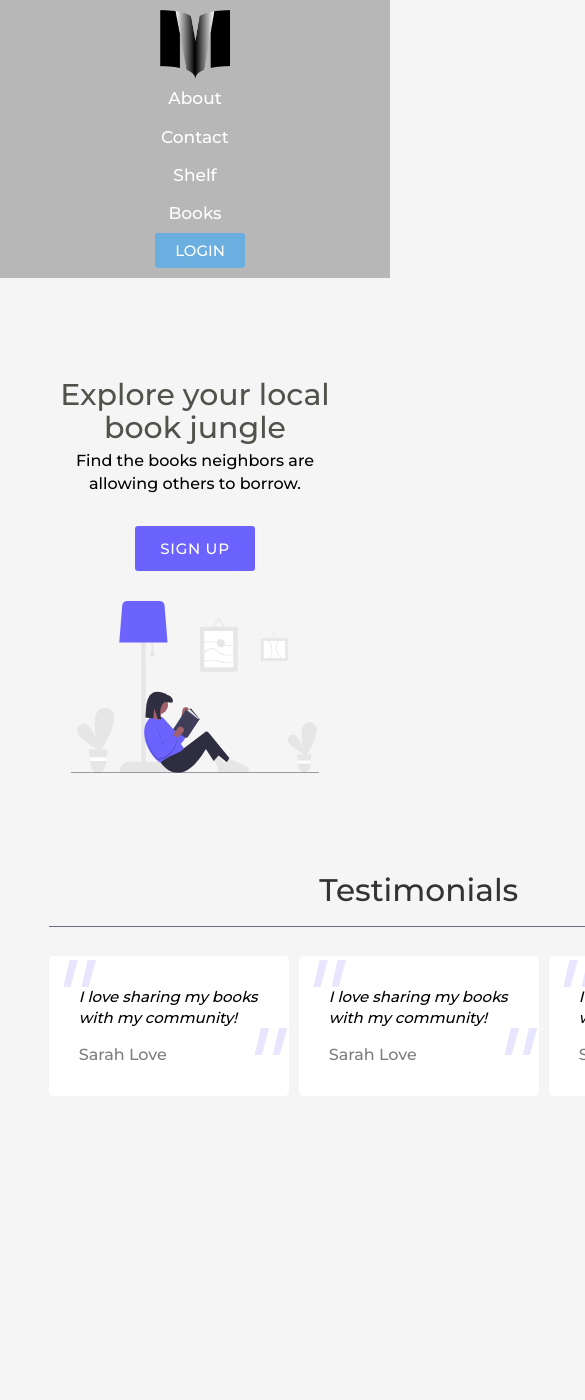
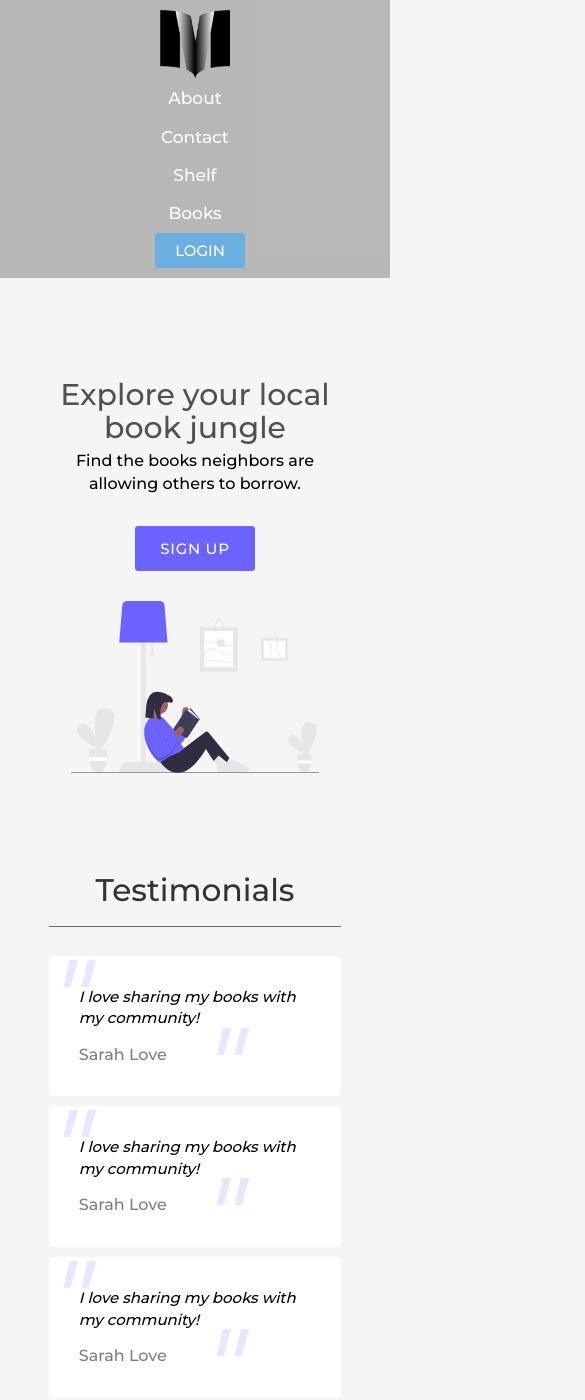
Before and after one commit to Neighborhood-Library/FrontEnd, a React (Create React App) app: page / in a window 390 px wide. Shown: the top 1400 px of the page, 585 px wide, since content can reach past the window. Before the commit the page ends 1196 px from the top, so only its background shows below. Built offline with nearby package versions, Linux system fonts and the light colour scheme; no server answers.

Commit message:
fix home testimonials mobile responsiveness

```diff
--- a/src/components/landingPage/landing.scss
+++ b/src/components/landingPage/landing.scss
@@ -24,11 +24,13 @@
 
 #testimonials {
 	display: grid;
-    grid-template-columns: repeat(auto-fit, minmax(240px, 1fr) minmax(240px, 1fr) minmax(240px, 1fr));
+	// grid-template-columns: repeat(auto-fit, minmax(240px, 1fr) minmax(240px, 1fr) minmax(240px, 1fr));
+	grid-template-columns: [main-start] 1fr [content-start] 1fr [content-end];
 	grid-gap: 10px;
 
 	.heading {
-		grid-column: span 3;
+		grid-column-start: main-start;
+		grid-column-end: content-end;
 
 		h3 {
 			text-align: center;
@@ -72,6 +74,11 @@
 
 		.test-author {
 			color: #7d7d7d;
+		}
+
+		@media (max-width: $phone) {
+			grid-column-start: main-start;
+			grid-column-end: content-end;
 		}
 	}
 }
```
